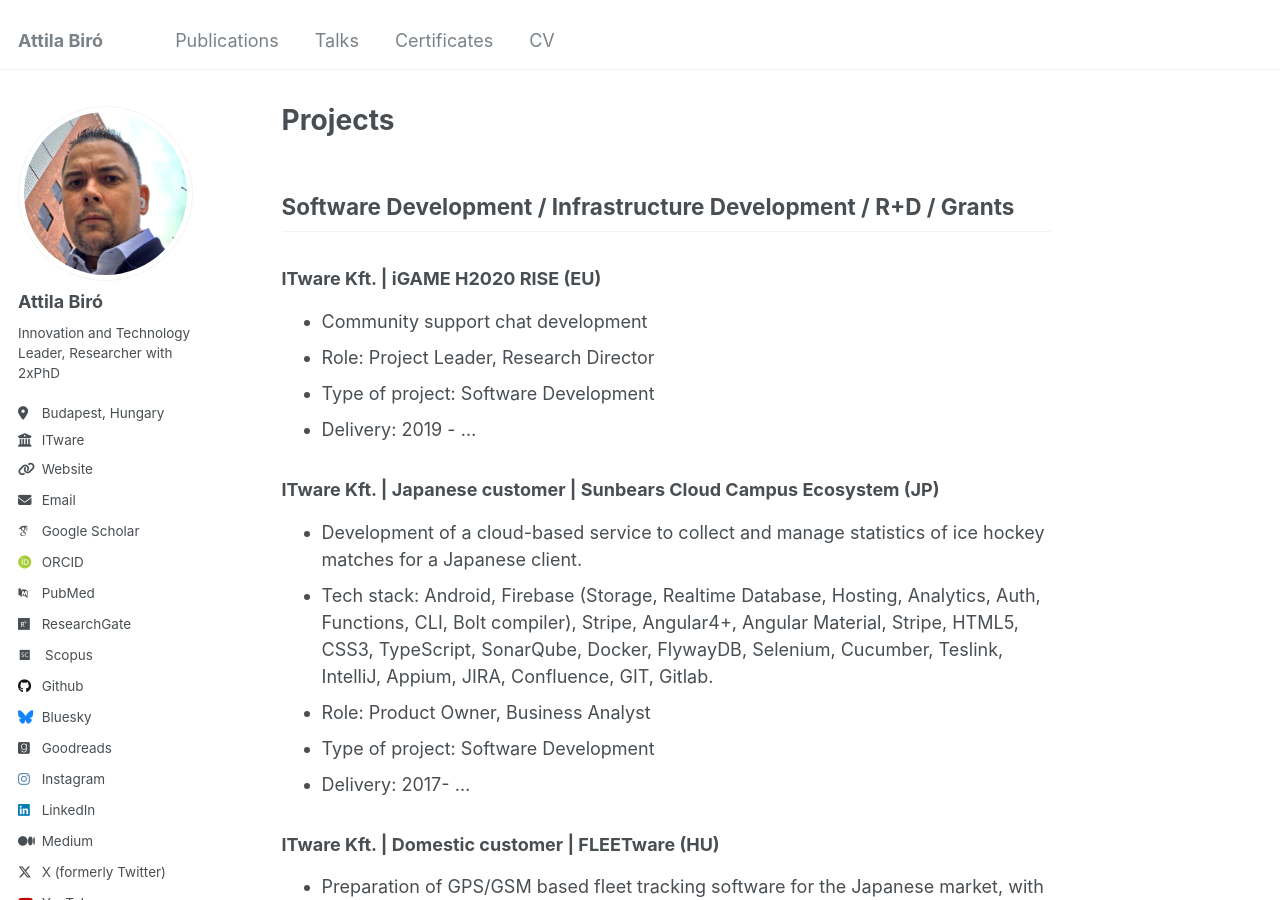
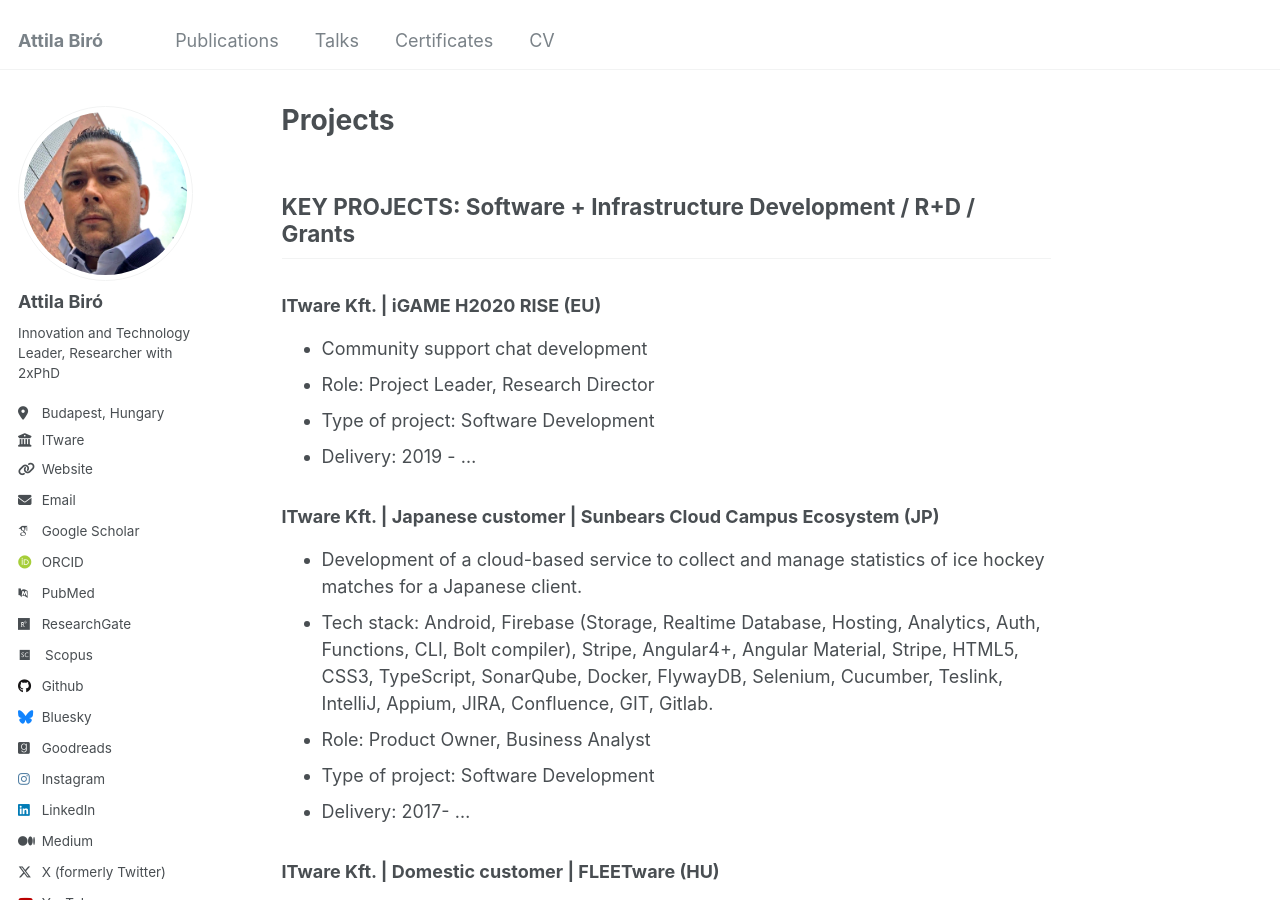
Before and after one commit to biroka/biroka.github.io, a Jekyll site: the page built from _pages/projects.md, in a window 1280 px wide and 900 px high. Built offline with Jekyll 4.4.1, drawn with Linux system fonts in a browser that asks for light colours; some web fonts are replaced; some of the changed text lies outside the part shown.

Commit message:
Update projects.md

```diff
--- a/_pages/projects.md
+++ b/_pages/projects.md
@@ -7,7 +7,7 @@ redirect_from:
   - /projects.html
 ---
 
-## Software Development / Infrastructure Development / R+D / Grants
+## KEY PROJECTS: Software + Infrastructure Development / R+D / Grants
 ### ITware Kft. | iGAME H2020 RISE (EU)
  * Community support chat development
  * Role: Project Leader, Research Director
```
Also changed, not shown: other parts of _pages/projects.md (+1 -1 lines).
